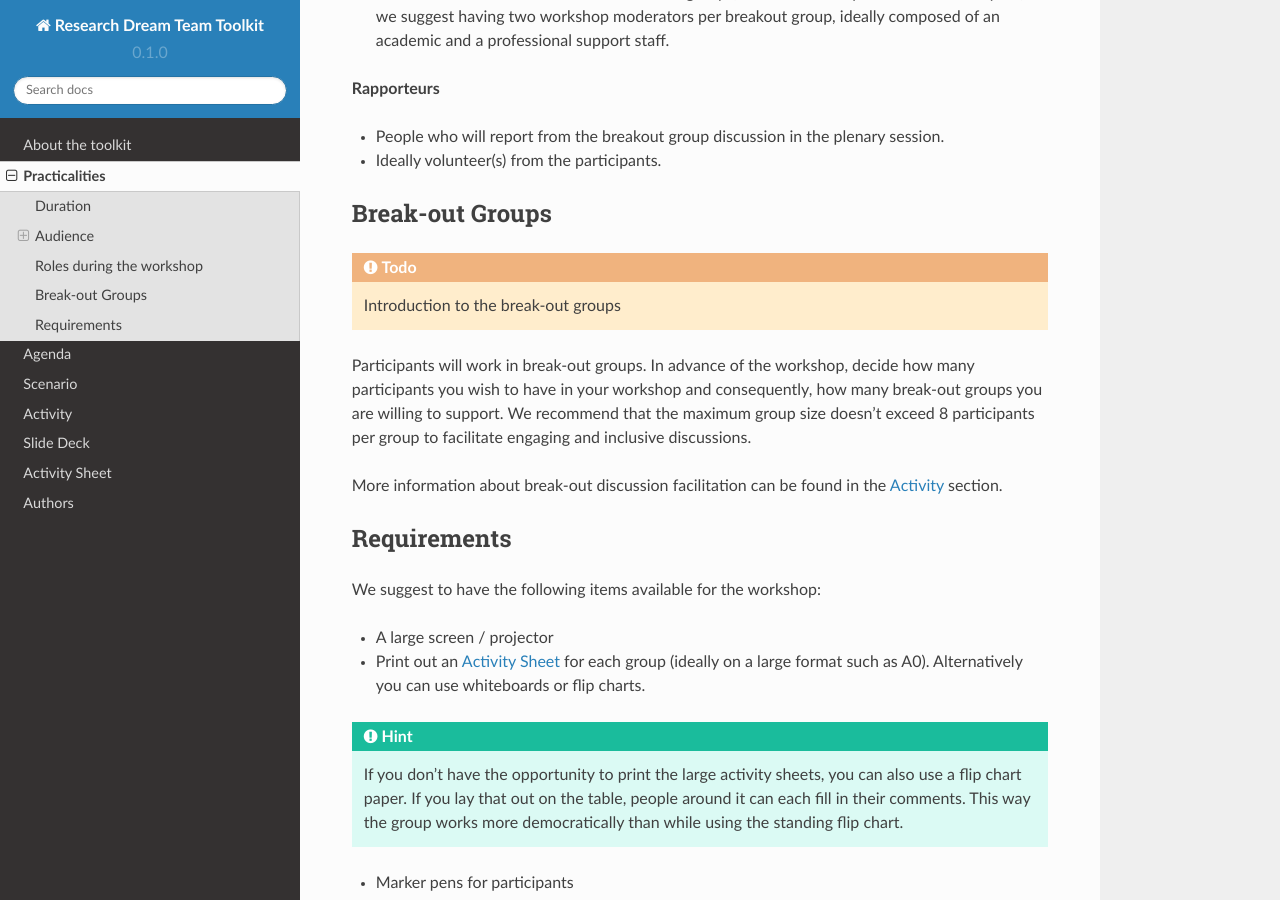
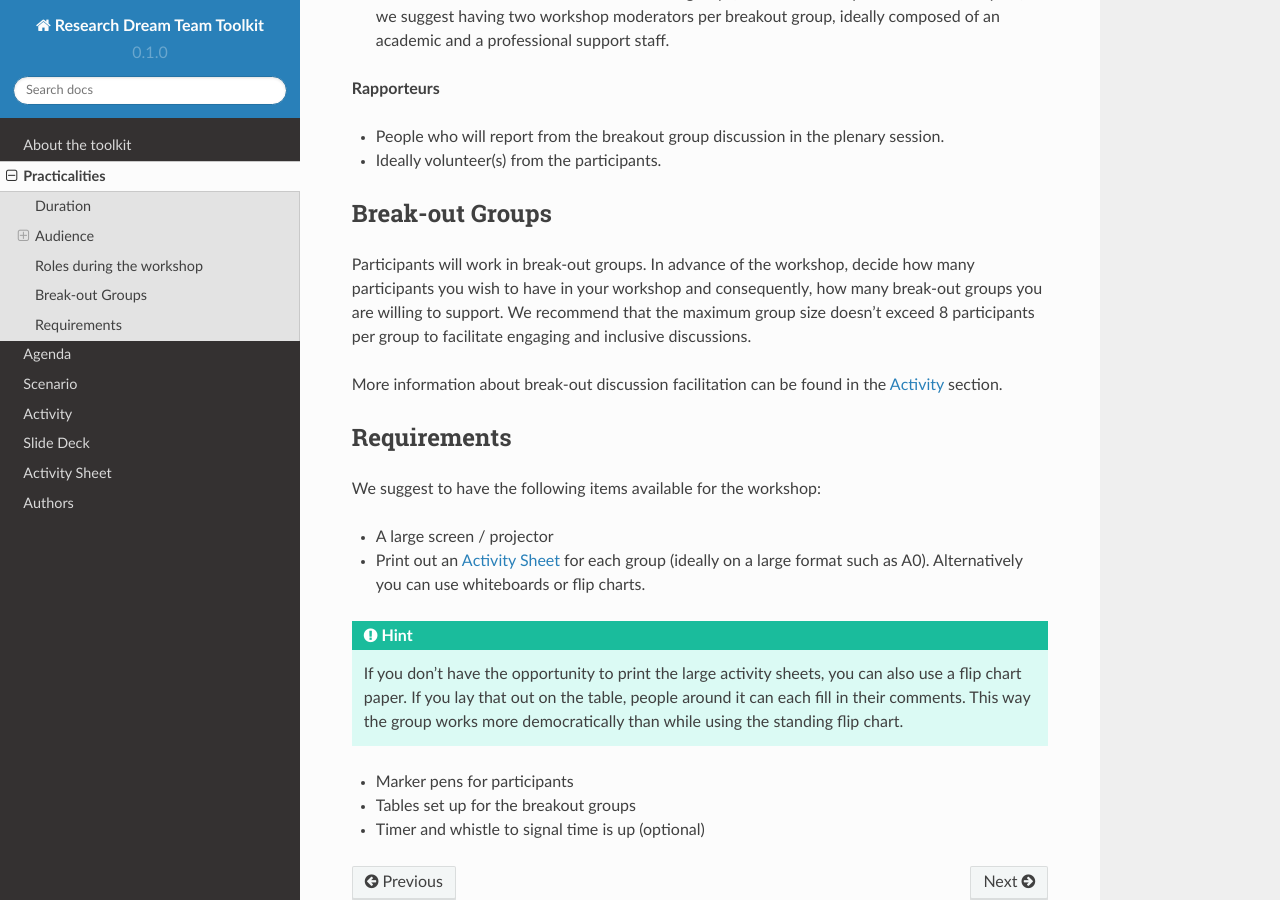
Before and after one commit to research-dream-team/toolkit, a Sphinx documentation site: the page built from source/practicalities.rst, in a window 1280 px wide and 900 px high, scrolled down 1335 px. Built offline with Sphinx 7.4.7 and the Read the Docs theme 2.0.0, drawn with Linux system fonts in a browser that asks for light colours; pages that are not in the unit, such as notebooks, are missing from menus.

Commit message:
Remove todo from the practicalities section

```diff
--- a/source/practicalities.rst
+++ b/source/practicalities.rst
@@ -82,10 +82,6 @@ the following roles are appointed:
 Break-out Groups
 ----------------
 
-.. todo::
-
-   Introduction to the break-out groups
-
 Participants will work in break-out groups. In advance of the workshop, decide
 how many participants you wish to have in your workshop and consequently, how
 many break-out groups you are willing to support. We recommend that the maximum
```
